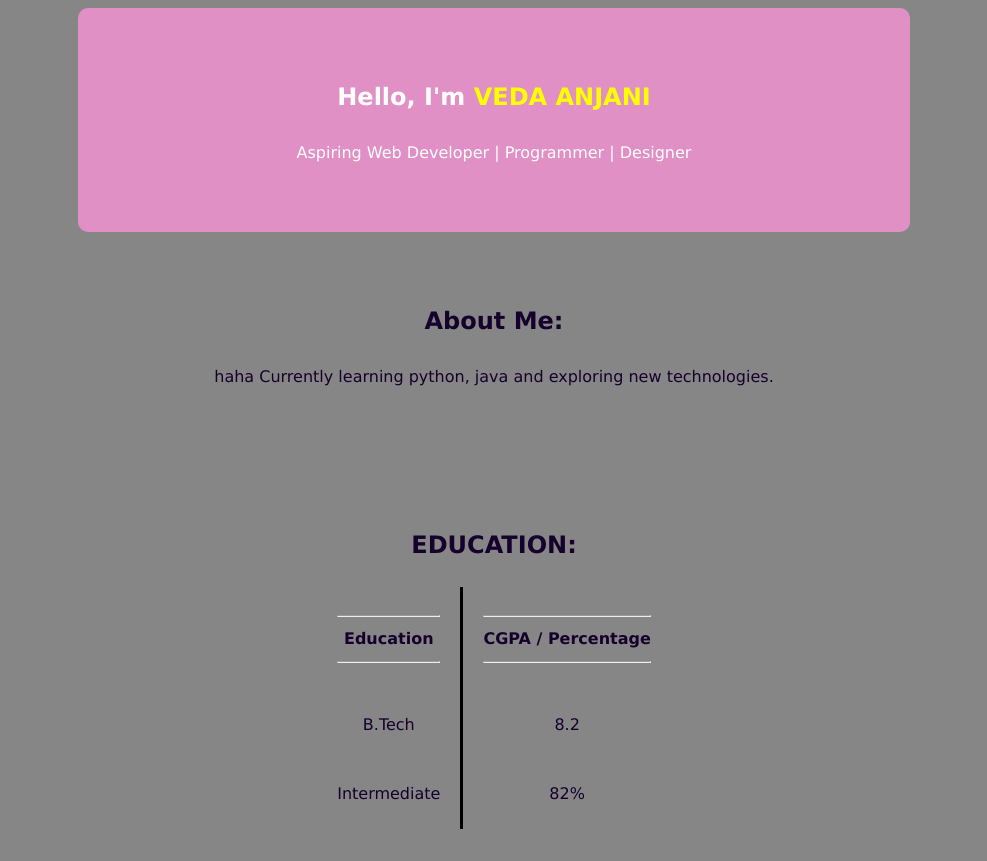
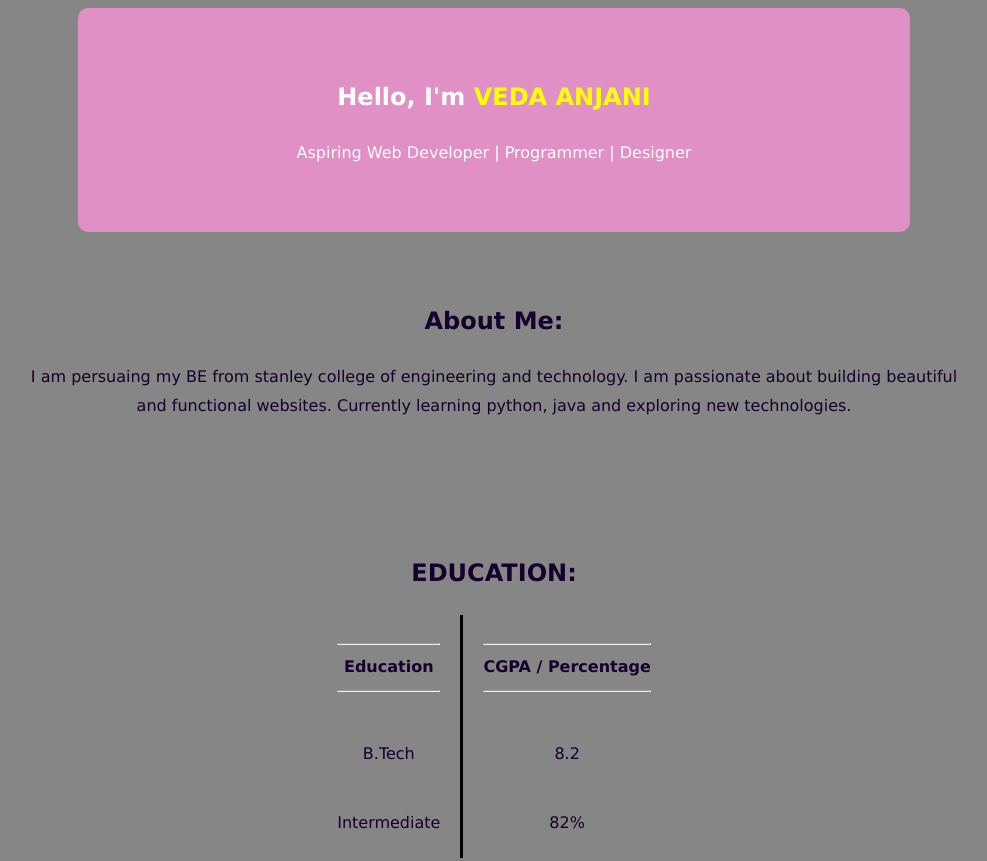
Before and after one commit to Anjani-veda/portfolio, a plain HTML site: page index.html in a window 1280 px wide. Shown: the top 861 px of the page, without its empty margins (146-1133 px from the left). Drawn offline with Linux system fonts and the light colour scheme.

Commit message:
Update index.html

```diff
--- a/index.html
+++ b/index.html
@@ -18,7 +18,8 @@
   <section id="about">
     <h1>About Me:</h1>
     <p>
-     haha
+       I am persuaing my BE from stanley college of engineering and technology.
+      I am passionate about building beautiful and functional websites.
       Currently learning python, java and exploring new technologies.
     </p>
   </section>
```
